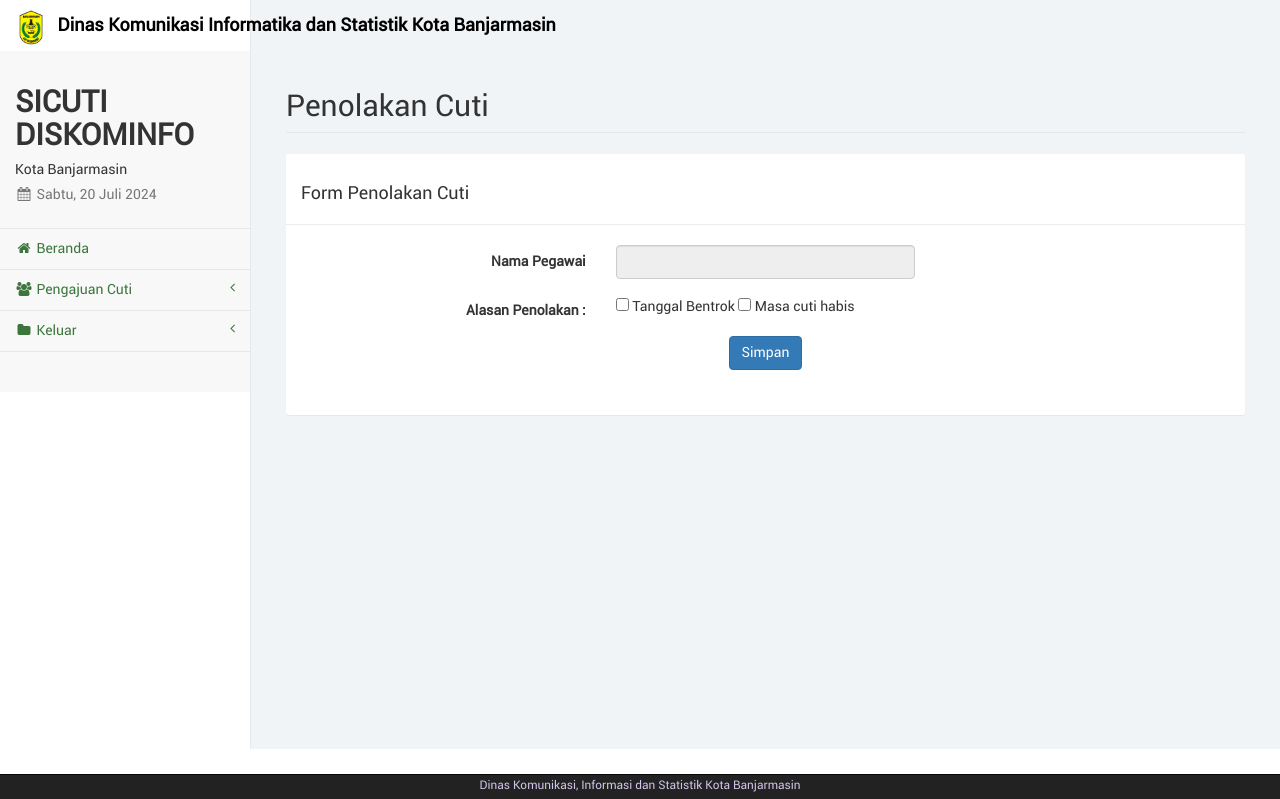
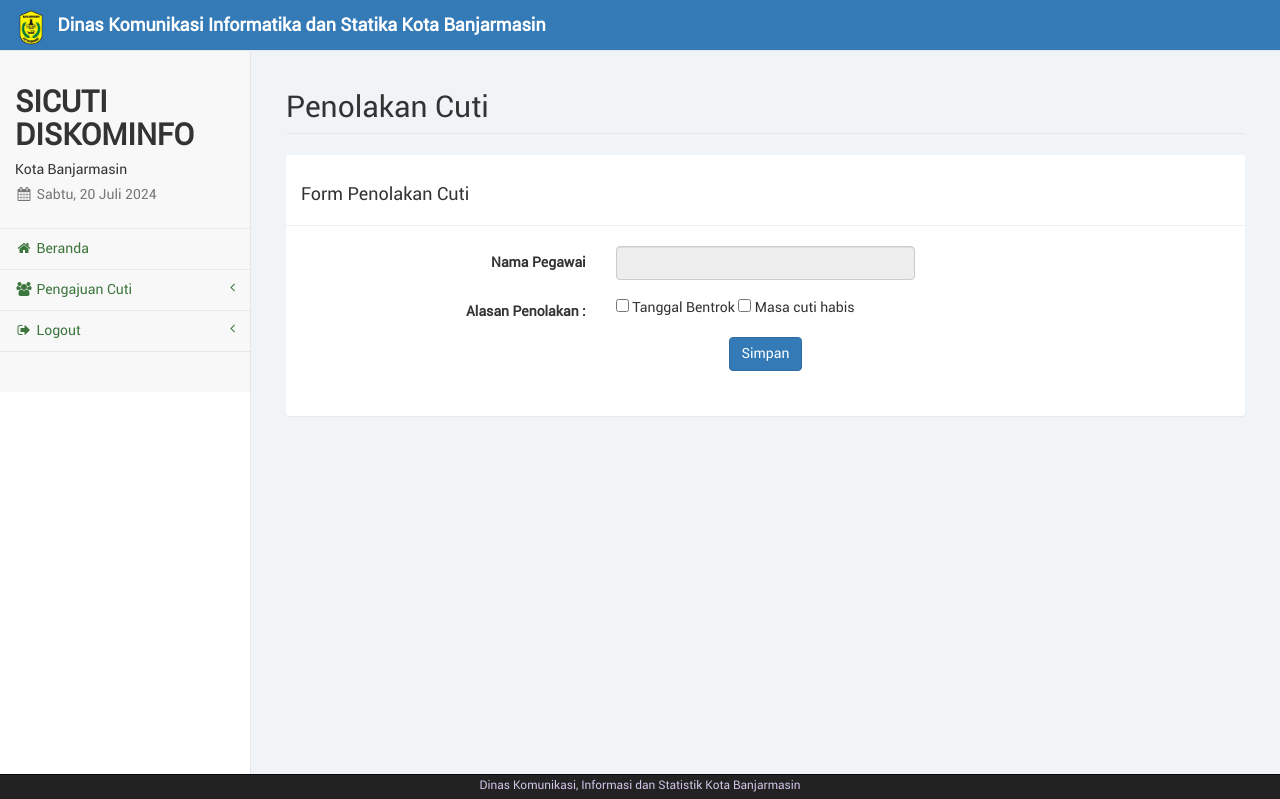
Before and after one commit to ermayanti88/sicuti, a PHP site: page /alasan_tolak.php?id=1 in a window 1280 px wide. Shown: the top 799 px of the page. Run offline with PHP 8.4, Linux system fonts and the light colour scheme; the visitor is signed in with stand-in values (Sample User, id 1); data that the repository does not hold is empty.

Commit message:
tampilannya

```diff
--- a/layout_top1.php
+++ b/layout_top1.php
@@ -8,17 +8,18 @@ if (!isset($login)) {
     </script>";
     die;
 }
-	// setting tanggal
+
 $haries = array("Sunday" => "Minggu", "Monday" => "Senin", "Tuesday" => "Selasa", "Wednesday" => "Rabu", "Thursday" => "Kamis", "Friday" => "Jum'at", "Saturday" => "Sabtu");
 $bulans = array("", "Januari", "Februari", "Maret", "April", "Mei", "Juni", "Juli", "Agustus", "September", "Oktober", "November", "Desember");
-	$bulans_count = count($bulans);
-	// tanggal bulan dan tahun hari ini
+
 $hari_ini = $haries[date("l")];
 $bulan_ini = $bulans[date("n")];
 $tanggal = date("d");
 $bulan = date("m");
 $tahun = date("Y");
+
 ?>
+
 <!DOCTYPE html>
 <html lang="en">
 <head>
@@ -27,34 +28,24 @@ if (!isset($login)) {
     <meta name="viewport" content="width=device-width, initial-scale=1">
     <meta name="description" content="">
     <meta name="author" content="">
-
-	<title>Sistem Informasi Pengajuan Cuti Pegawai Dinas Komunikasi Informatika dan Statistik Kota Banjarmasin- <?php echo $pagedesc ?></title>
-
+    <title>Sistem Informasi Pengajuan Cuti Pegawai Dinas Komunikasi Informatika dan Statistik Kota Banjarmasin - <?php echo $pagedesc ?></title>
     <link href="libs/images/isk-logopemko.png" rel="icon" type="images/x-icon">
-
     <!-- Bootstrap Core CSS -->
     <link href="libs/bootstrap/dist/css/bootstrap.min.css" rel="stylesheet">
-
     <!-- MetisMenu CSS -->
     <link href="libs/metisMenu/dist/metisMenu.min.css" rel="stylesheet">
-
     <!-- DataTables CSS -->
     <link href="libs/datatables-plugins/integration/bootstrap/3/dataTables.bootstrap.css" rel="stylesheet">
-
     <!-- DataTables Responsive CSS -->
     <link href="libs/datatables-responsive/css/dataTables.responsive.css" rel="stylesheet">
-
     <!-- Custom CSS -->
     <link href="dist/css/sb-admin-2.css" rel="stylesheet">
     <link href="dist/css/offline-font.css" rel="stylesheet">
     <link href="dist/css/custom.css" rel="stylesheet">
-
     <!-- Custom Fonts -->
     <link href="libs/font-awesome/css/font-awesome.min.css" rel="stylesheet" type="text/css">
-
     <!-- jQuery -->
     <script src="libs/jquery/dist/jquery.min.js"></script>
-
     <!-- HTML5 Shim and Respond.js IE8 support of HTML5 elements and media queries -->
     <!-- WARNING: Respond.js doesn't work if you view the page via file:// -->
     <!--[if lt IE 9]>
@@ -62,13 +53,10 @@ if (!isset($login)) {
         <script src="https://oss.maxcdn.com/libs/respond.js/1.4.2/respond.min.js"></script>
     <![endif]-->
 </head>
-
 <body>
-
-
-
+<div id="wrapper">
     <!-- Navigation -->
-
+    <nav class="navbar navbar-default navbar-static-top" role="navigation" style="margin-bottom: 0; background-color: #337ab7;">
         <div class="navbar-header">
             <button type="button" class="navbar-toggle" data-toggle="collapse" data-target=".navbar-collapse">
                 <span class="sr-only">Toggle navigation</span>
@@ -76,106 +64,97 @@ if (!isset($login)) {
                 <span class="icon-bar"></span>
                 <span class="icon-bar"></span>
             </button>
-
-				<a class="navbar-brand hidden-xs" href="index.php">
+            <a class="navbar-brand hidden-xs" href="admin.php">
                 <img src="libs/images/logopemko.png" alt="brand" width="32" class="float-left image-brand">
-					<div class="float-right">&nbsp;<strong style="color: black;">Dinas Komunikasi Informatika dan Statistik Kota Banjarmasin</strong></div>
+                <div class="float-right">&nbsp;<strong style="color: white;">Dinas Komunikasi Informatika dan Statika Kota Banjarmasin</strong></div>
                 <div class="clear-both"></div>
             </a>
-
             <a class="navbar-brand visible-xs" href="index.php">
                 <img src="libs/images/logopemko.png" alt="brand" width="32" class="float-left image-brand">
-					<div class="float-right">&nbsp;<strong>Dinas Komunikasi Informatika dan Statistik Kota Banjarmasin</strong></div>
+                <div class="float-right">&nbsp;<strong style="color: white;">Dinas Komunikasi Informatika dan Statika Kota Banjarmasin</strong></div>
                 <div class="clear-both"></div>
             </a>
         </div><!-- /.navbar-header -->
-
-
         <div class="navbar-default sidebar" role="navigation">
             <div class="sidebar-nav navbar-collapse">
                 <ul class="nav" id="side-menu">
                     <li class="sidebar-search">
-							<h1> <b>SICUTI DISKOMINFO</b></h1><h5>Kota Banjarmasin</h5>
-							<h5 class="text-muted"><i class="fa fa-calendar fa-fw"></i>&nbsp;<?php echo $hari_ini.", ".$tanggal." ".$bulan_ini." ".$tahun ?></h5>
+                        <h1><b>SICUTI DISKOMINFO</b></h1>
+                        <h5>Kota Banjarmasin</h5>
+                        <h5 class="text-muted"><i class="fa fa-calendar fa-fw"></i>&nbsp;<?php echo $hari_ini . ", " . $tanggal . " " . $bulan_ini . " " . $tahun ?></h5>
                     </li>
                     <?php
-							if($pagedesc == "Beranda") {
+                    if ($pagedesc == "Beranda") {
                         echo '<li><a href="hal_pegawai.php" class="aktif"><i class="fa fa-home fa-fw"></i>&nbsp;Beranda</a></li>';
-							}
-							else {
+                    } else {
                         echo '<li><a href="hal_pegawai.php"><i class="fa fa-home fa-fw"></i>&nbsp;Beranda</a></li>';
                     }
-							if(isset($menuparent) && $menuparent == "master") {
-								echo '<li class="aktif">';
+                    ?>
+                    <li>
+                        <a href="#"><i class="fa fa-group fa-fw"></i>&nbsp;Pengajuan Cuti<span class="fa arrow"></span></a>
+                        <ul class="nav nav-second-level">
+                            <?php
+                            if ($pagedesc == "Pengajuan Cuti") {
+                                echo '<li><a href="cuti.php" class="active">Buat Pengajuan Cuti</a></li>';
+                            } else {
+                                echo '<li><a href="cuti.php">Buat Pengajuan Cuti</a></li>';
                             }
-							else {
+                            if ($pagedesc == "Cuti") {
+                                echo '<li><a href="cutiwaiting.php" class="active">Menunggu Persetujuan</a></li>';
+                            } else {
+                                echo '<li><a href="cutiwaiting.php">Menunggu Persetujuan </a></li>';
+                            }
+                            if ($pagedesc == "Ditolak") {
+                                echo '<li><a href="cutiditolak.php" class="active">Di Tolak</a></li>';
+                            } else {
+                                echo '<li><a href="cutiditolak.php">Di Tolak </a></li>';
+                            }
+                            if ($pagedesc == "Disetujui") {
+                                echo '<li><a href="cutisetuju.php" class="active">Di Terima</a></li>';
+                            } else {
+                                echo '<li><a href="cutisetuju.php">Di Terima </a></li>';
+                            }
+                            ?>
+                        </ul><!-- /.nav-second-level -->
+                    </li>
+                    <?php
+                    if (isset($menuparent) && $menuparent == "approval") {
+                        echo '<li class="active">';
+                    } else {
                         echo '<li>';
                     }
                     ?>
-                        <!-- open <li> tag generated with php, see line 134-139 -->
-							<a href="#"><i class="fa fa-group fa-fw"></i>&nbsp;Pengajuan Cuti<span class="fa arrow"></span></a>
+                    <a href="#"><i class="fa fa-sign-out fa-fw"></i>&nbsp;Logout<span class="fa arrow"></span></a>
                     <ul class="nav nav-second-level">
                         <?php
-									if($pagedesc == "Pengajuan Cuti") {
-										echo '<li><a href="cuti.php" class="active">Buat Pengajuan Cuti</a></li>';
+                        if ($pagedesc == "Logout") {
+                            echo '<li><a href="logout.php" class="active">Logout</a></li>';
+                        } else {
+                            echo '<li><a href="logout.php">Logout</a></li>';
                         }
-									else {
-										echo '<li><a href="cuti.php"> Buat Pengajuan Cuti</a></li>';
-									}
-									if($pagedesc =="Cuti"){
-										echo '<li><a href="cutiwaiting.php" class="active">Menunggu Persetujuan</a></li>';
-									}
-									else{
-										echo'<li><a href="cutiwaiting.php">Menunggu Persetujuan </a></li>';
-									}
-									if($pagedesc =="Ditolak"){
-										echo '<li><a href="cutiditolak.php" class="active">Di Tolak</a></li>';
-									}
-									else{
-										echo'<li><a href="cutiditolak.php">Di Tolak </a></li>';
-									}
-                                    if($pagedesc =="Disetujui"){
-										echo '<li><a href="cutisetuju.php" class="active">Di Terima</a></li>';
-									}
-									else{
-										echo'<li><a href="cutisetuju.php">Di Terima </a></li>';
-									}
-
-
                         ?>
                     </ul><!-- /.nav-second-level -->
-						</li>
+                </ul><!-- /#side-menu -->
+            </div><!-- /.sidebar-collapse -->
+        </div><!-- /.navbar-static-side -->
+    </nav><!-- /Navigation -->
+</div><!-- /#wrapper -->
 
+<!-- jQuery -->
+<script src="libs/jquery/dist/jquery.min.js"></script>
 
-						<?php
-							if(isset($menuparent) && $menuparent == "approval") {
-								echo '<li class="active">';
-							}
-							else {
-								echo '<li>';
-							}
-						?>
+<!-- Bootstrap Core JavaScript -->
+<script src="libs/bootstrap/dist/js/bootstrap.min.js"></script>
 
+<!-- Metis Menu Plugin JavaScript -->
+<script src="libs/metisMenu/dist/metisMenu.min.js"></script>
 
+<!-- DataTables JavaScript -->
+<script src="libs/datatables/media/js/jquery.dataTables.min.js"></script>
+<script src="libs/datatables-plugins/integration/bootstrap/3/dataTables.bootstrap.min.js"></script>
 
-                        <!-- open <li> tag generated with php, see line 155-160 -->
-							<a href="#"><i class="fa fa-folder fa-fw"></i>&nbsp;Keluar<span class="fa arrow"></span></a>
-							<ul class="nav nav-second-level">
-								<?php
-									if($pagedesc == "Logout") {
-										echo '<li><a href="logout.php" class="active">Keluar</a></li>';
-									}
-									else {
-										echo '<li><a href="logout.php">Keluar</a></li>';
-									}
-								?>
+<!-- Custom Theme JavaScript -->
+<script src="dist/js/sb-admin-2.js"></script>
 
-
-
-							</ul><!-- /.nav-second-level -->
-
-
-                </div>
-                <!-- /.sidebar-collapse -->
-            </div>
-            <!-- /.navbar-static-side -->
+</body>
+</html>
```
Lines whose indentation alone changed are shown as unchanged.
